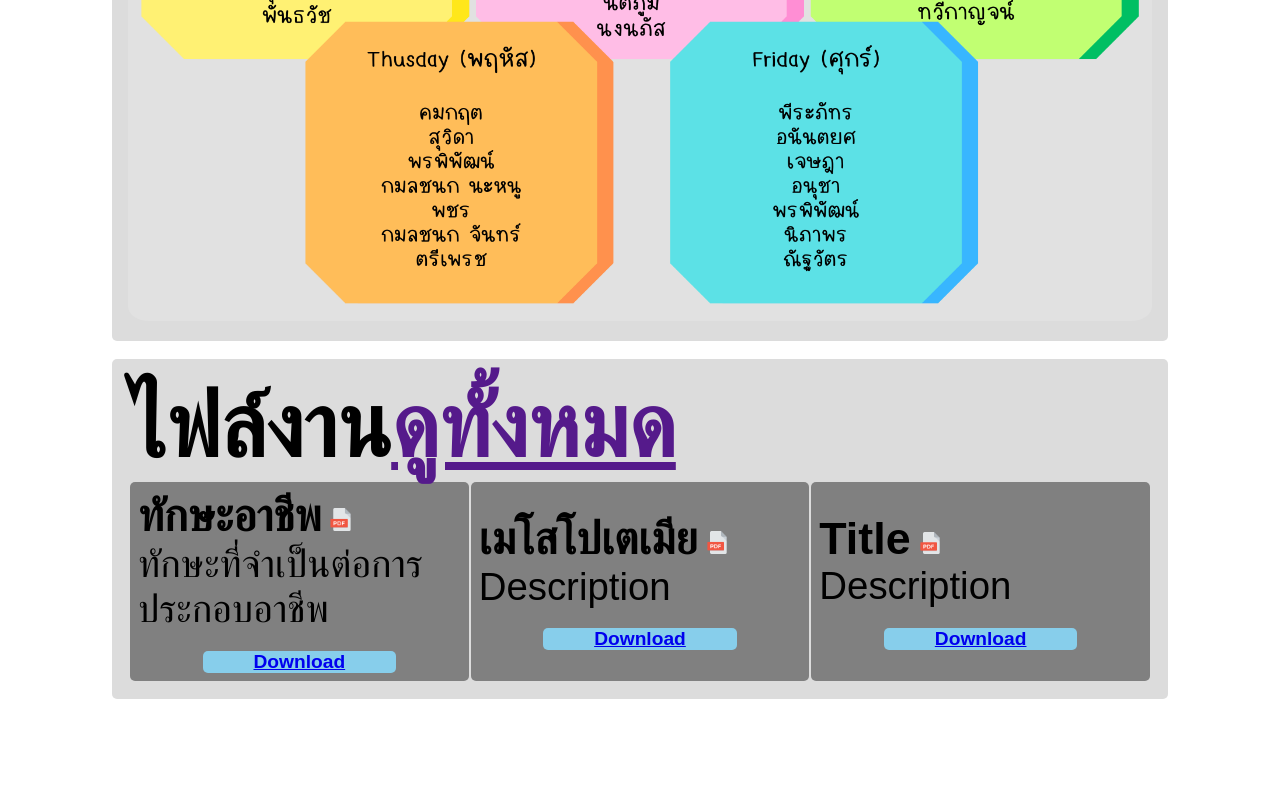
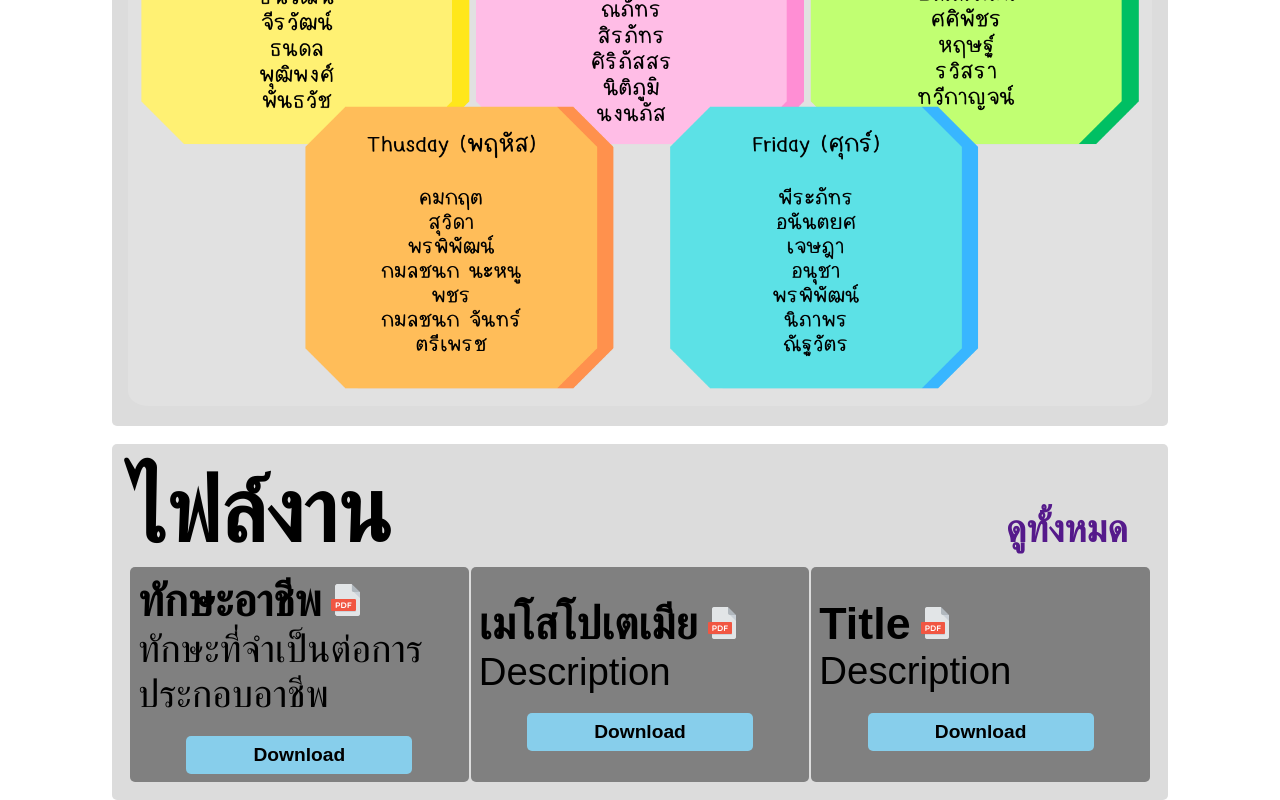
Before and after one commit to GPGECoded/sixtubeleven.github.io, a plain HTML site: page index.html in a window 1280 px wide. Shown: the part 1477-2277 px from the top of the page. Before the commit the page ends 2176 px from the top, so only its background shows below. Drawn offline with Linux system fonts and the light colour scheme; a web font is replaced by a local one.

Commit message:
Update style.css

```diff
--- a/style.css
+++ b/style.css
@@ -1,3 +1,4 @@
+/* Main Screen */
 * {
     margin: 0;
     padding: 0;
@@ -7,6 +8,78 @@
 
 
 
+/* Head Menu */
+.main {
+    width: 100%;
+}
+
+.main-btn {
+    width: 25%;
+    height: 2rem;
+    background: pink;
+}
+
+.main-btn-text {
+    text-decoration: none;
+    text-align: center;
+    font-size: 3vw;
+    width: 100%;
+    height: 100%;
+    margin-top: 2%;
+    padding: 0.1rem;
+}
+
+
+
+/* Class Schedule */
+
+/* Daily Duty */
+
+
+
+/* Work Files */
+.subject-title {
+    font-size: 3.5vw;
+}
+
+.des {
+    font-size: 3vw;
+}
+
+.dl-btn {
+    font-size: 3.5vw;
+    text-align: center;
+    text-decoration: none;
+    background: skyblue;
+    box-shadow: 10px;
+    border-radius: 5px;
+    width: 70%;
+    margin: auto;
+    margin-top: 1.2rem;
+}
+
+.dl-text{
+    font-size: 1.5vw;
+    text-decoration: none;
+    color: black;
+    padding: 0.5rem;
+}
+
+.img-work-logo {
+    text-align: center;
+    width: 10%;
+    margin-left: 0.5rem;
+}
+
+.see-all {
+    font-size: 3vw;
+    margin-left: 60%;
+}
+
+
+
+
+/* For All */
 table {
     max-width: 100%;
 }
@@ -14,25 +87,6 @@ table {
 .max100 {
     width: 100%;
     border-radius: 2%;
-}
-
-.main {
-    width: 100%;
-}
-
-.main-btn {
-    width: 25%;
-    height: 3rem;
-    background: pink;
-}
-
-.main-btn-text {
-    text-decoration: none;
-    text-align: center;
-    font-size: 3vw;
-    background: pink;
-    width: 100%;
-    height: 100%;
 }
 
 .sub {
@@ -49,30 +103,6 @@ h1 {
     font-size: 7vw;
 }
 
-.subject-title {
-    font-size: 3.5vw;
-}
-
-.des {
-    font-size: 3vw;
-}
-
-.dl-btn {
-    font-size: 3.5vw;
-    text-align: center;
-    text-decoration: none;
-    background: skyblue;
-    box-shadow: 10px;
-    border-radius: 5px;
-    width: 60%;
-    margin: auto;
-    margin-top: 1.2rem;
-}
-
-.dl-text{
-    font-size: 1.5vw;
-}
-
 .sub-content {
     width: 30%;
     max-width: 100%;
@@ -83,13 +113,6 @@ h1 {
     padding: 0.5rem;
 }
 
-.day {
-    font-size: 3vw;
-    margin-left: 1.5vm;
+a {
+    text-decoration: none;
 }
-
-.img-work-logo {
-    text-align: center;
-    width: 7%;
-    margin-left: 0.5rem;
-}
```
